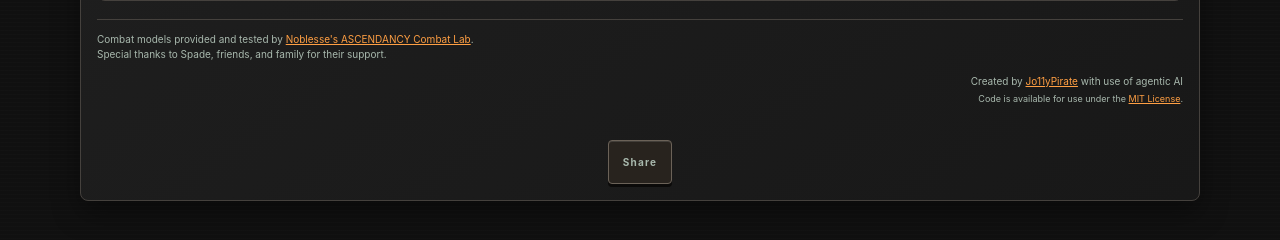
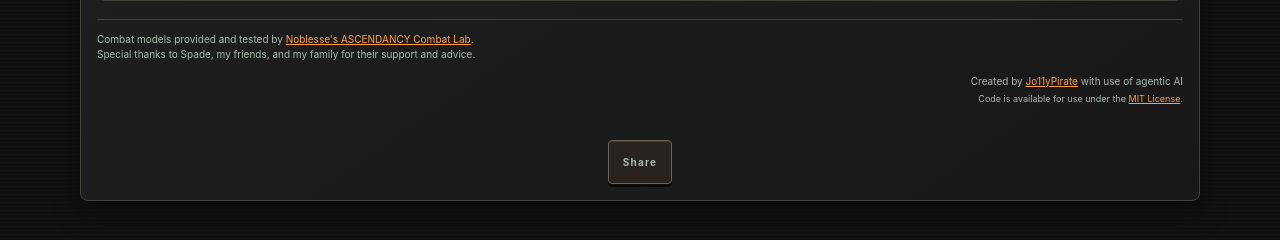
Before and after one commit to Jo11yPirate/WHOA_Adventure_Calculator, a Flask app: page / in a window 1280 px wide, after a click that opens the changed part. Shown: the part 1094-1334 px from the top of the page. Run offline with Flask 3, Linux system fonts and the light colour scheme.

Commit message:
Refine reference attribution
Thank Spade, my friends, and my family for their support and advice.

Co-authored-by: Copilot <223556219+Copilot@users.noreply.github.com>

```diff
--- a/templates/index.html
+++ b/templates/index.html
@@ -376,7 +376,7 @@
           </div>
         </div>
         <div class="reference-credit">
-          <p>Combat models provided and tested by <a href="https://docs.google.com/spreadsheets/d/1HYeBoEnzPC1bRy30Nln9zD21KCUWjVXA/edit?gid=283237974#gid=283237974" target="_blank" rel="noopener noreferrer">Noblesse's ASCENDANCY Combat Lab</a>.<br>Special thanks to Spade, friends, and family for their support.</p>
+          <p>Combat models provided and tested by <a href="https://docs.google.com/spreadsheets/d/1HYeBoEnzPC1bRy30Nln9zD21KCUWjVXA/edit?gid=283237974#gid=283237974" target="_blank" rel="noopener noreferrer">Noblesse's ASCENDANCY Combat Lab</a>.<br>Special thanks to Spade, my friends, and my family for their support and advice.</p>
           <p class="creator-credit">Created by <a href="https://github.com/Jo11yPirate/WHOA_Adventure_Calculator" target="_blank" rel="noopener noreferrer">Jo11yPirate</a> with use of agentic AI</p>
           <p class="license-credit">Code is available for use under the <a href="https://github.com/Jo11yPirate/WHOA_Adventure_Calculator/blob/main/LICENSE" target="_blank" rel="noopener noreferrer">MIT License</a>.</p>
         </div>
```
